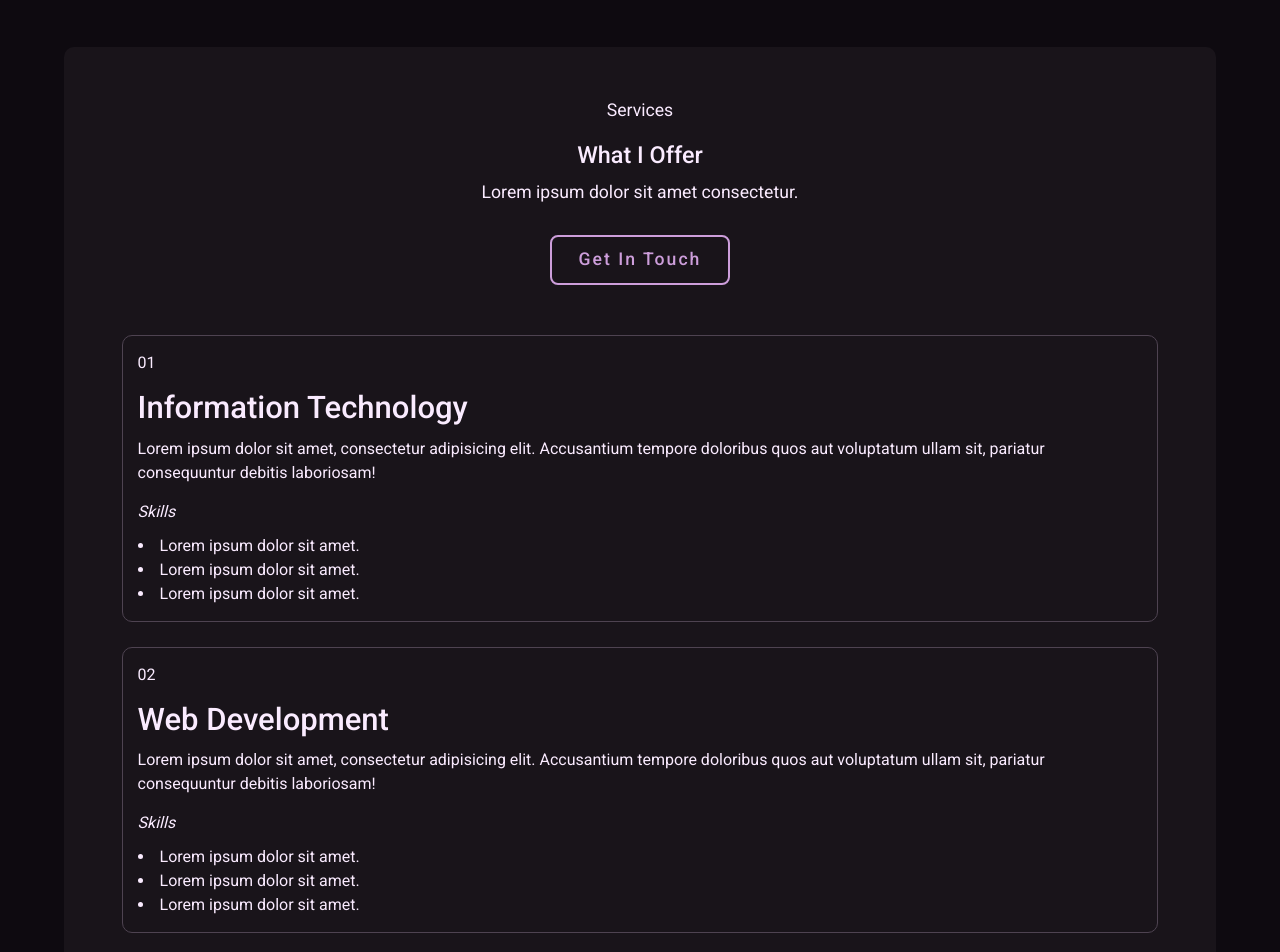
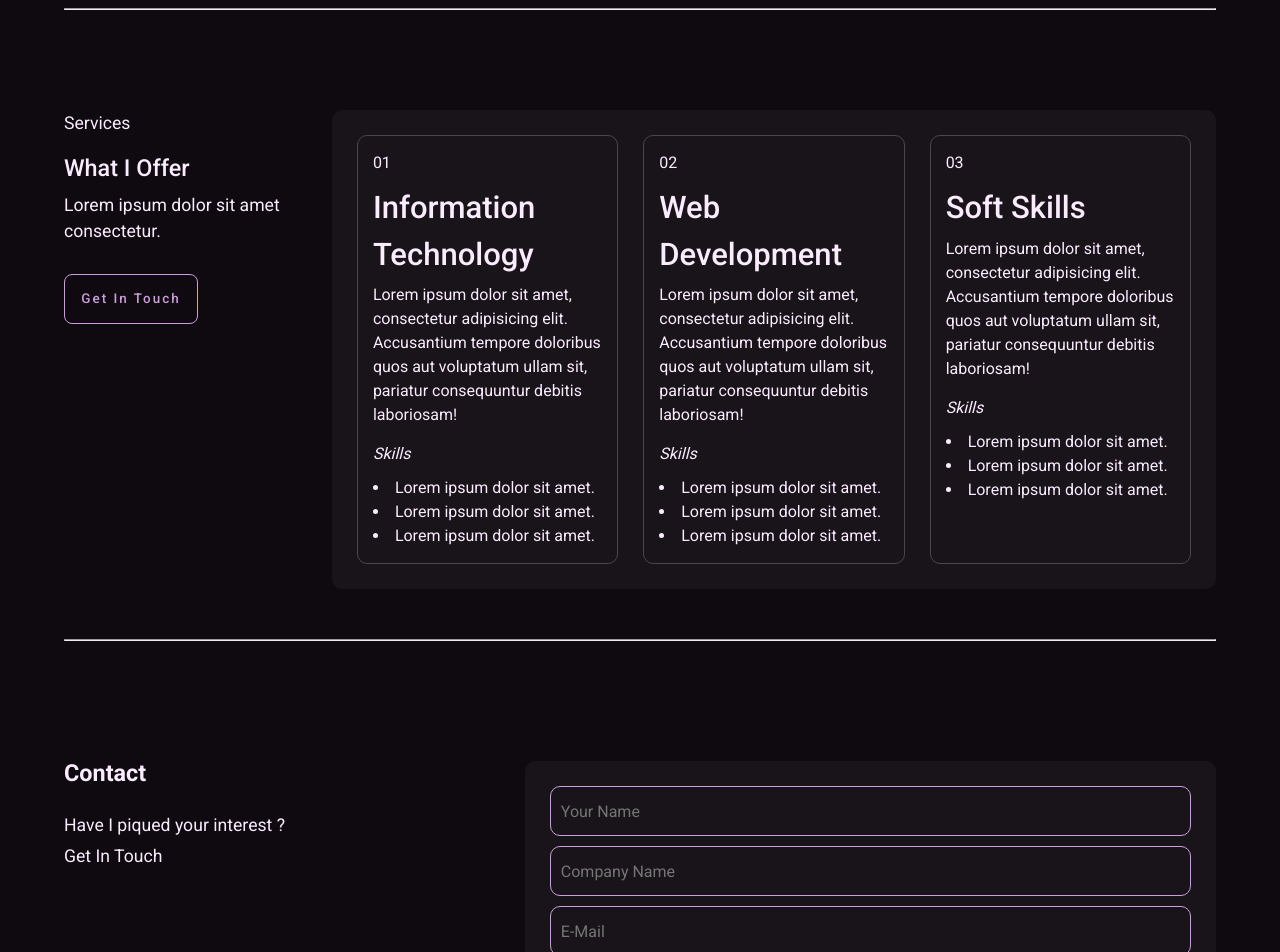
Before and after one commit to codebyxav/codebyxav.github.io, a React (Create React App) app: page / in a window 1280 px wide. Shown: the part 1848-2800 px from the top of the page. Built offline with nearby package versions, Linux system fonts and the light colour scheme.

Commit message:
added a few styles

```diff
--- a/src/components/Main.js
+++ b/src/components/Main.js
@@ -17,7 +17,11 @@
 
         <Featured />
 
+        <hr></hr>
+
         <Offer />
+
+        <hr></hr>
 
         <Contact />
 
--- a/src/components/main_components/Contact.js
+++ b/src/components/main_components/Contact.js
@@ -3,6 +3,14 @@
 export default function Contact() {
   return (
     <section className="contact">
+
+      <div>
+        <h2>Contact</h2>
+        <p>Have I piqued your interest ?</p>
+        <p>Get In Touch</p>
+      </div>
+
+      <div>
         <p>Have I piqued your interest</p>
         <h2>Get In Touch</h2>
         <form autoComplete="off">
@@ -13,6 +21,8 @@
             <textarea name="message" id="message" placeholder="Message"></textarea>
             <button type="submit">Send</button>
         </form>
+      </div>
+
     </section>
   )
 }
```
Also changed, not shown: src/dist/styles.css, 1 other file (tests, documents, lock files or other folders).
